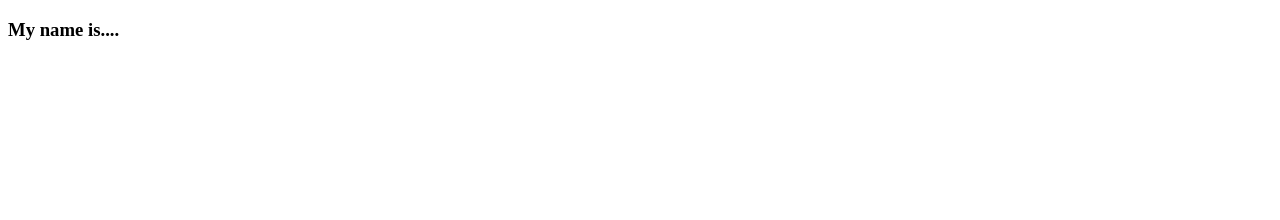
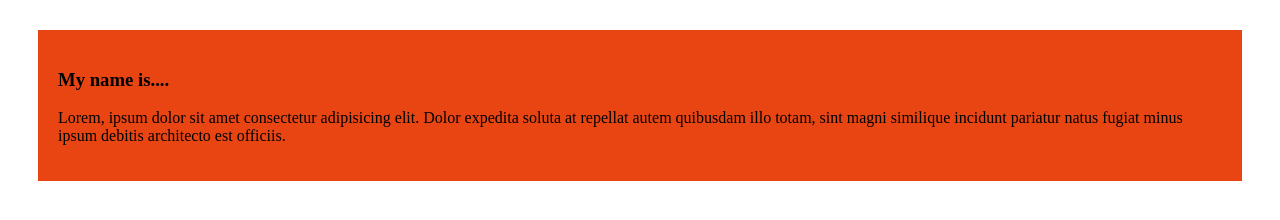
Before and after one commit to SanjidaOSD/first-github-repo, a plain HTML site: page index.html in a window 1280 px wide. Drawn offline with Linux system fonts and the light colour scheme.

Commit message:
added the first block

```diff
--- a/index.html
+++ b/index.html
@@ -4,8 +4,16 @@
     <meta charset="UTF-8">
     <meta name="viewport" content="width=device-width, initial-scale=1.0">
     <title>My First Github Repo</title>
+    <link rel="stylesheet" href="styles/index.css">
 </head>
 <body>
+    <div>
  <h3>My name is....</h3>
+ <p>Lorem, ipsum dolor sit amet consectetur adipisicing elit. Dolor expedita soluta at repellat autem quibusdam illo totam, sint magni similique incidunt pariatur natus fugiat minus ipsum debitis architecto est officiis.</p>
+</div>
+
 </body>
+
+
+
 </html>
--- /dev/null
+++ b/styles/index.css
@@ -0,0 +1,6 @@
+div{
+    background-color: rgb(232, 69, 19);
+    padding: 20px;
+    margin: 30px;
+    border: 40px;
+}
```
